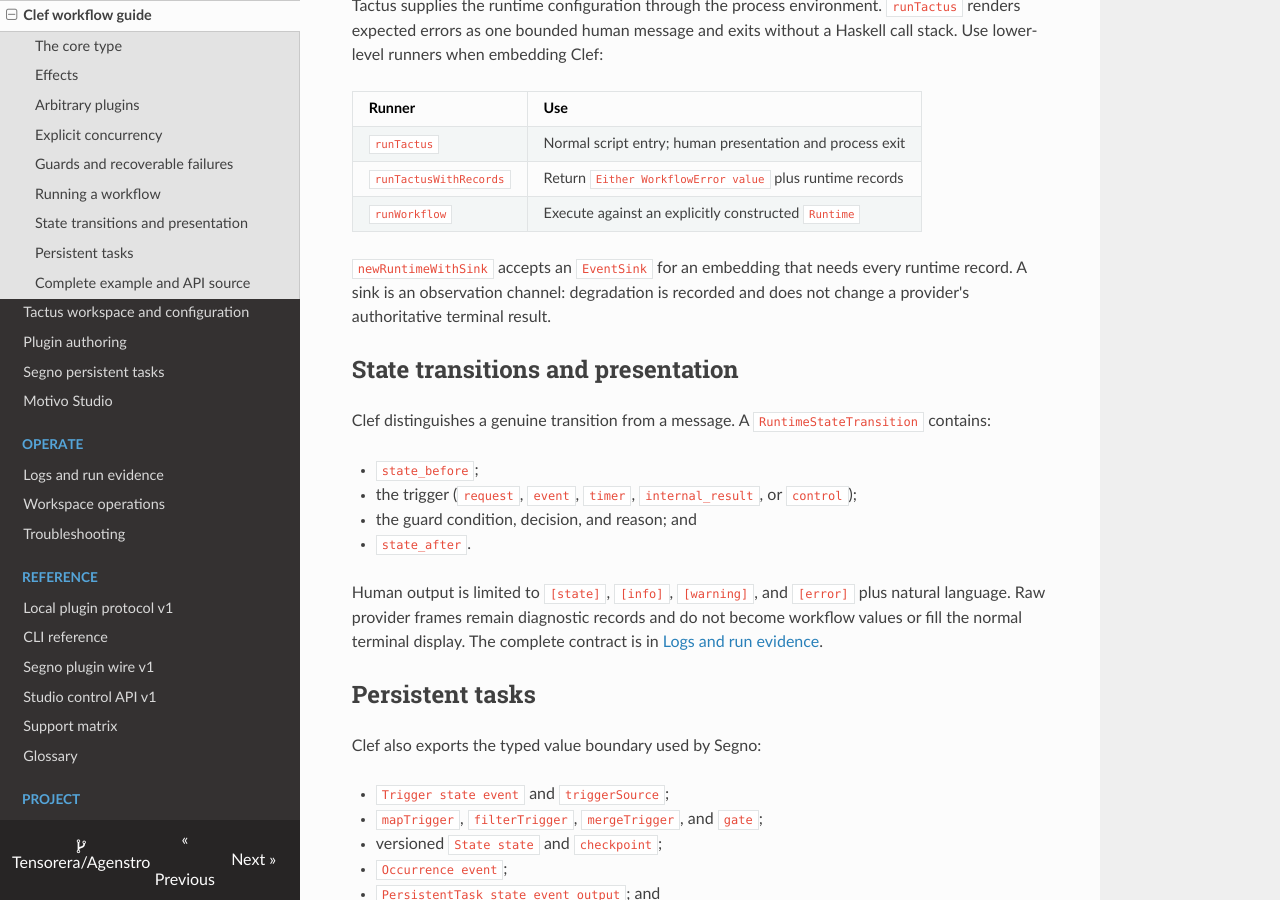
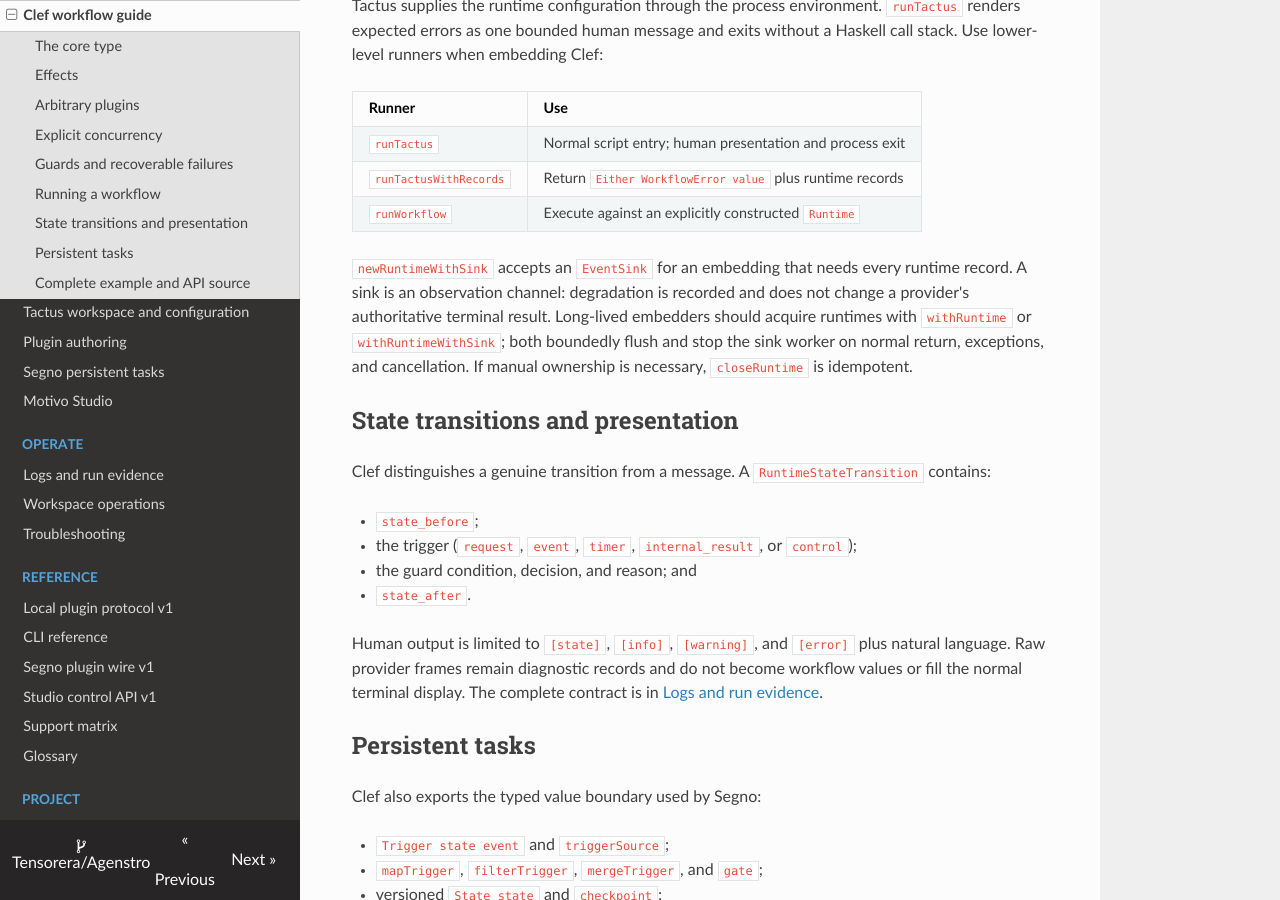
Before and after one commit to Tensorera/Agenstro, an MkDocs documentation site: the page built from docs/clef.md, in a window 1280 px wide and 900 px high, scrolled down 3422 px. Built offline with MkDocs 1.6.1, drawn with Linux system fonts in a browser that asks for light colours; nearby versions of some CDN libraries.

Commit message:
feat(clef): add bounded runtime lifecycle

```diff
--- a/docs/clef.md
+++ b/docs/clef.md
@@ -200,6 +200,10 @@
 `newRuntimeWithSink` accepts an `EventSink` for an embedding that needs every
 runtime record. A sink is an observation channel: degradation is recorded and
 does not change a provider's authoritative terminal result.
+Long-lived embedders should acquire runtimes with `withRuntime` or
+`withRuntimeWithSink`; both boundedly flush and stop the sink worker on normal
+return, exceptions, and cancellation. If manual ownership is necessary,
+`closeRuntime` is idempotent.
 
 ## State transitions and presentation
 
```
Also changed, not shown: 3 other files.
